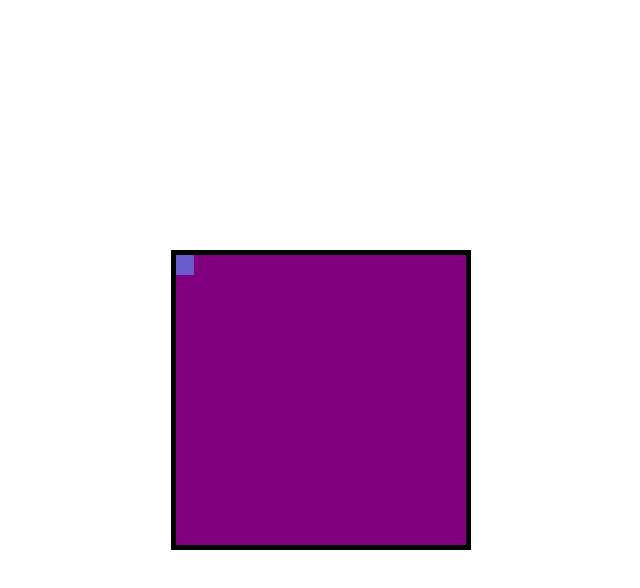
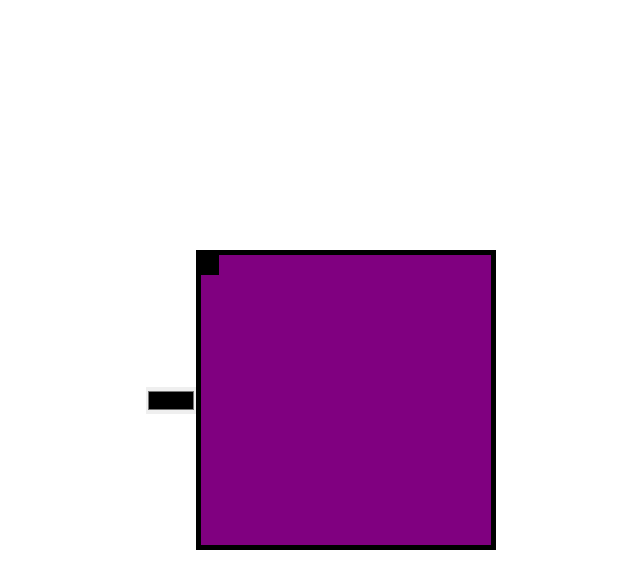
Before and after one commit to darrionn33/etch-a-sketch, a plain HTML site: page index.html in a window 1280 px wide. Both pictures are taken after a click on the element 504 px from the left and 265 px from the top of the page. Shown: the whole page, without its empty margins (319-959 px from the left). Drawn offline with Linux system fonts and the light colour scheme.

Commit message:
added a color picker

```diff
--- a/index.html
+++ b/index.html
@@ -8,6 +8,7 @@
     <script src="./script.js" defer></script>
   </head>
   <body>
+    <input type="color" name="" id="" />
     <div class="board-container"></div>
   </body>
 </html>
--- a/script.js
+++ b/script.js
@@ -2,6 +2,7 @@ const boardContainer = document.querySelector(".board-container");
 
 for (let i = 1; i <= 16; i++) {
   const div = document.createElement("div");
+  const colorInput = document.querySelector("input");
   div.style.display = "flex";
 
   for (let i = 1; i <= 16; i++) {
@@ -9,7 +10,7 @@ for (let i = 1; i <= 16; i++) {
     div2.classList.add("grid-on", "grid-off");
     div.append(div2);
     div2.addEventListener("click", () => {
-      div2.classList.toggle("grid-on");
+      div2.style.backgroundColor = colorInput.value;
     });
   }
   boardContainer.append(div);
```
